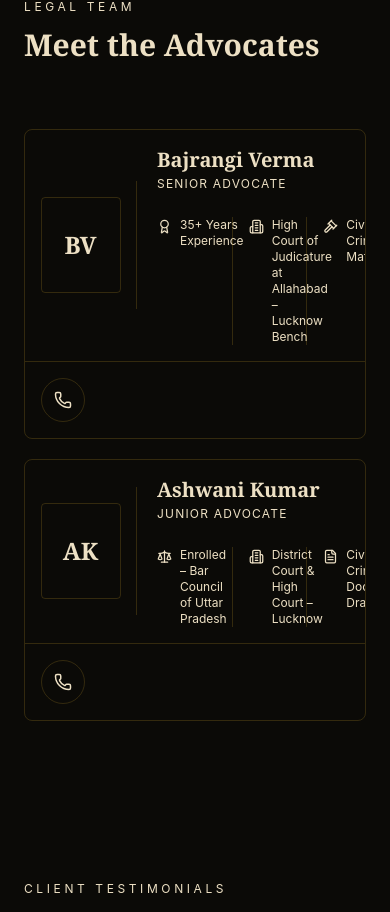
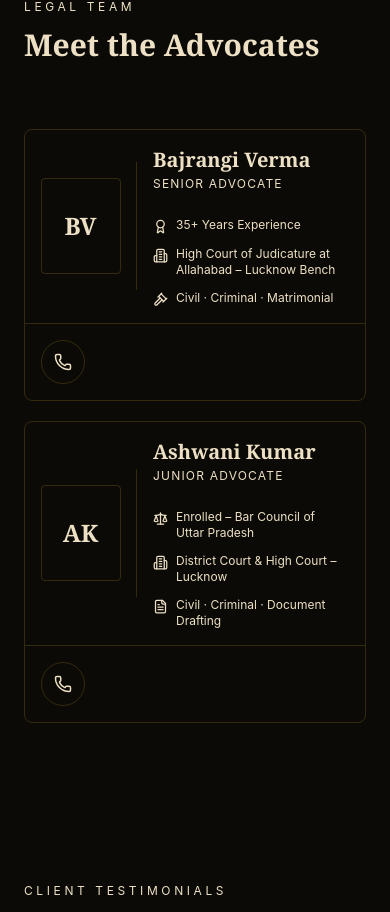
Before and after one commit to Ayushpatel-beep/bajrangi-verma-website, a React (Vite) app: page / in a window 390 px wide. Shown: the part 2599-3511 px from the top of the page. Built offline with nearby package versions, Linux system fonts and the light colour scheme; a web font is replaced by a local one.

Commit message:
Fix legal team mobile layout

```diff
--- a/src/app/App.tsx
+++ b/src/app/App.tsx
@@ -635,7 +635,7 @@ function HomePage({ nav }: { nav: (p: Page) => void }) {
         </div>
 
         {/* Advocate Information */}
-<div className="flex-1 px-5 py-4 md:px-7">
+<div className="flex-1 min-w-0 px-4 py-4 md:px-7">
 
   <h3 className="font-serif text-xl md:text-2xl font-bold text-foreground">
     Bajrangi Verma
@@ -649,21 +649,21 @@ function HomePage({ nav }: { nav: (p: Page) => void }) {
   <div className="w-56 h-px bg-primary/40 mt-3 mb-3" />
 
   {/* Details */}
-  <div className="grid grid-cols-3 text-xs font-sans text-muted-foreground">
+  <div className="grid grid-cols-1 md:grid-cols-3 gap-3 text-xs font-sans text-muted-foreground">
 
     <div className="flex items-start gap-2 pr-4">
       <Award size={15} className="text-primary shrink-0 mt-0.5" />
       <span>35+ Years Experience</span>
     </div>
 
-    <div className="flex items-start gap-2 px-4 border-l border-primary/30">
+    <div className="flex items-start gap-2 md:px-4 md:border-l md:border-primary/30">
       <Building2 size={15} className="text-primary shrink-0 mt-0.5" />
       <span>
         High Court of Judicature at Allahabad – Lucknow Bench
       </span>
     </div>
 
-    <div className="flex items-start gap-2 pl-4 border-l border-primary/30">
+    <div className="flex items-start gap-2 md:pl-4 md:border-l md:border-primary/30">
       <Gavel size={15} className="text-primary shrink-0 mt-0.5" />
       <span>
         Civil · Criminal · Matrimonial
@@ -713,7 +713,7 @@ function HomePage({ nav }: { nav: (p: Page) => void }) {
         </div>
 
         {/* Advocate Information */}
-<div className="flex-1 px-5 py-4 md:px-7">
+<div className="flex-1 min-w-0 px-4 py-4 md:px-7">
 
   <h3 className="font-serif text-xl md:text-2xl font-bold text-foreground">
     Ashwani Kumar
@@ -727,7 +727,7 @@ function HomePage({ nav }: { nav: (p: Page) => void }) {
   <div className="w-56 h-px bg-primary/40 mt-3 mb-3" />
 
   {/* Details */}
-  <div className="grid grid-cols-3 text-xs font-sans text-muted-foreground">
+  <div className="grid grid-cols-1 md:grid-cols-3 gap-3 text-xs font-sans text-muted-foreground">
 
     <div className="flex items-start gap-2 pr-4">
       <Scale size={15} className="text-primary shrink-0 mt-0.5" />
@@ -736,14 +736,14 @@ function HomePage({ nav }: { nav: (p: Page) => void }) {
       </span>
     </div>
 
-    <div className="flex items-start gap-2 px-4 border-l border-primary/30">
+    <div className="flex items-start gap-2 md:px-4 md:border-l md:border-primary/30">
       <Building2 size={15} className="text-primary shrink-0 mt-0.5" />
       <span>
         District Court & High Court – Lucknow
       </span>
     </div>
 
-    <div className="flex items-start gap-2 pl-4 border-l border-primary/30">
+    <div className="flex items-start gap-2 md:pl-4 md:border-l md:border-primary/30">
       <FileText size={15} className="text-primary shrink-0 mt-0.5" />
       <span>
         Civil · Criminal · Document Drafting
```
